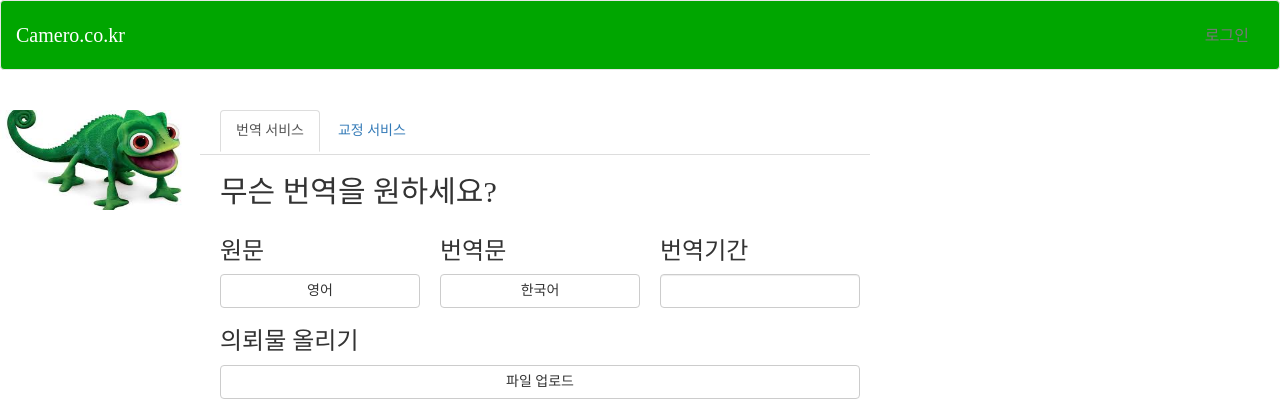
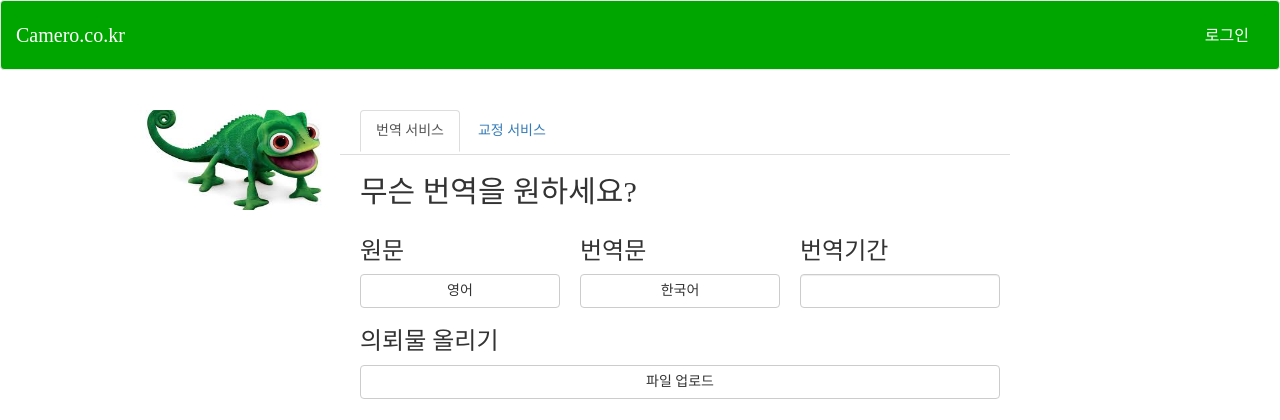
Before and after one commit to jaehoonLee/Camero, a Django app: page / in a window 1280 px wide. Shown: the top 420 px of the page. Run offline with Django 3.2, Linux system fonts and the light colour scheme; some libraries are stand-ins or nearby versions.

Commit message:
change front css

```diff
--- a/templates/base.html
+++ b/templates/base.html
@@ -165,7 +165,7 @@
                         </li>
                     {% else %}
                         <li>
-                            <a class="nav-right-text" href="javascript:Login();">로그인</a>
+                            <a class="nav-right-text" href="javascript:Login();"><span class="nav-right-text">로그인</span></a>
                         </li>
                     {% endif %}
 
--- a/templates/main_not_login.html
+++ b/templates/main_not_login.html
@@ -5,6 +5,7 @@
     width : 1000px;
     height : 500px;
     padding-top : 40px;
+    margin : 0 auto;
     }
 
     .logoimagediv{
```
Also changed, not shown: db.sqlite3.
